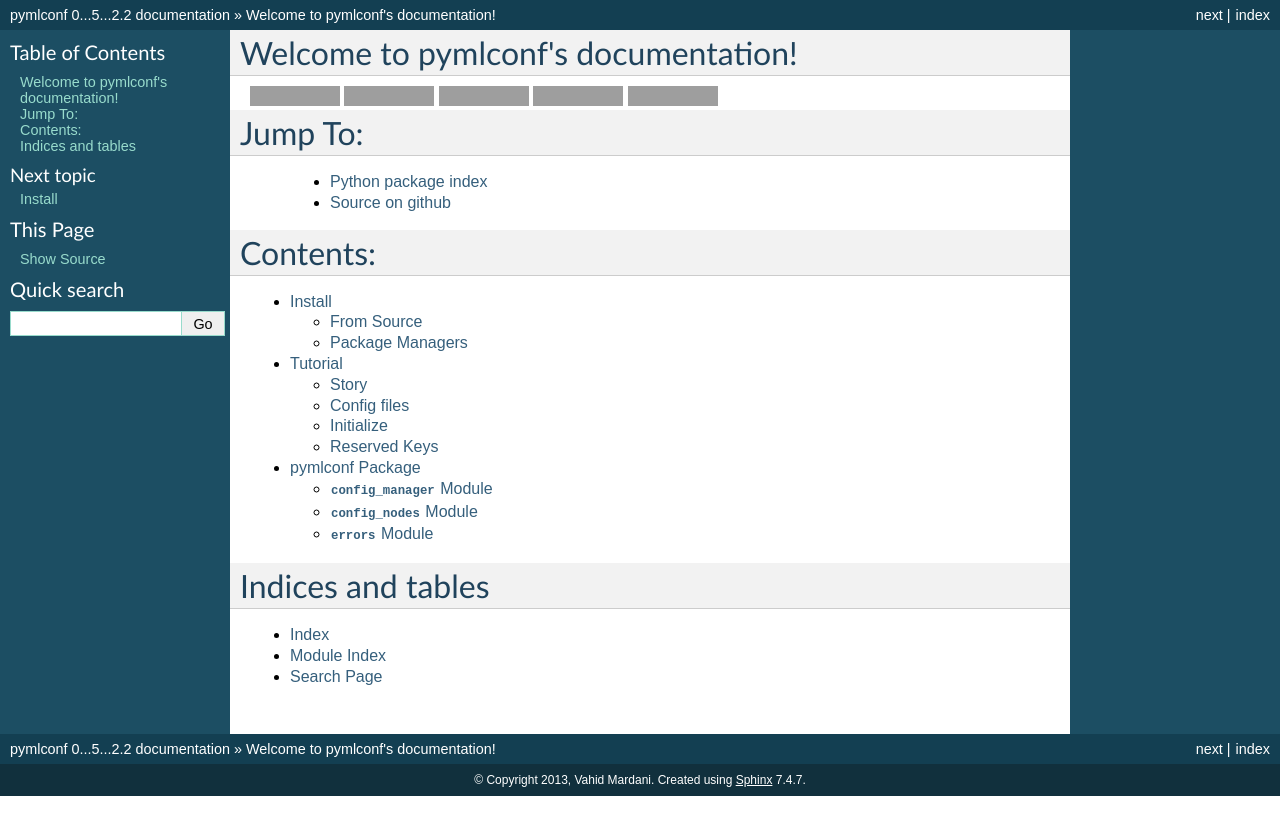
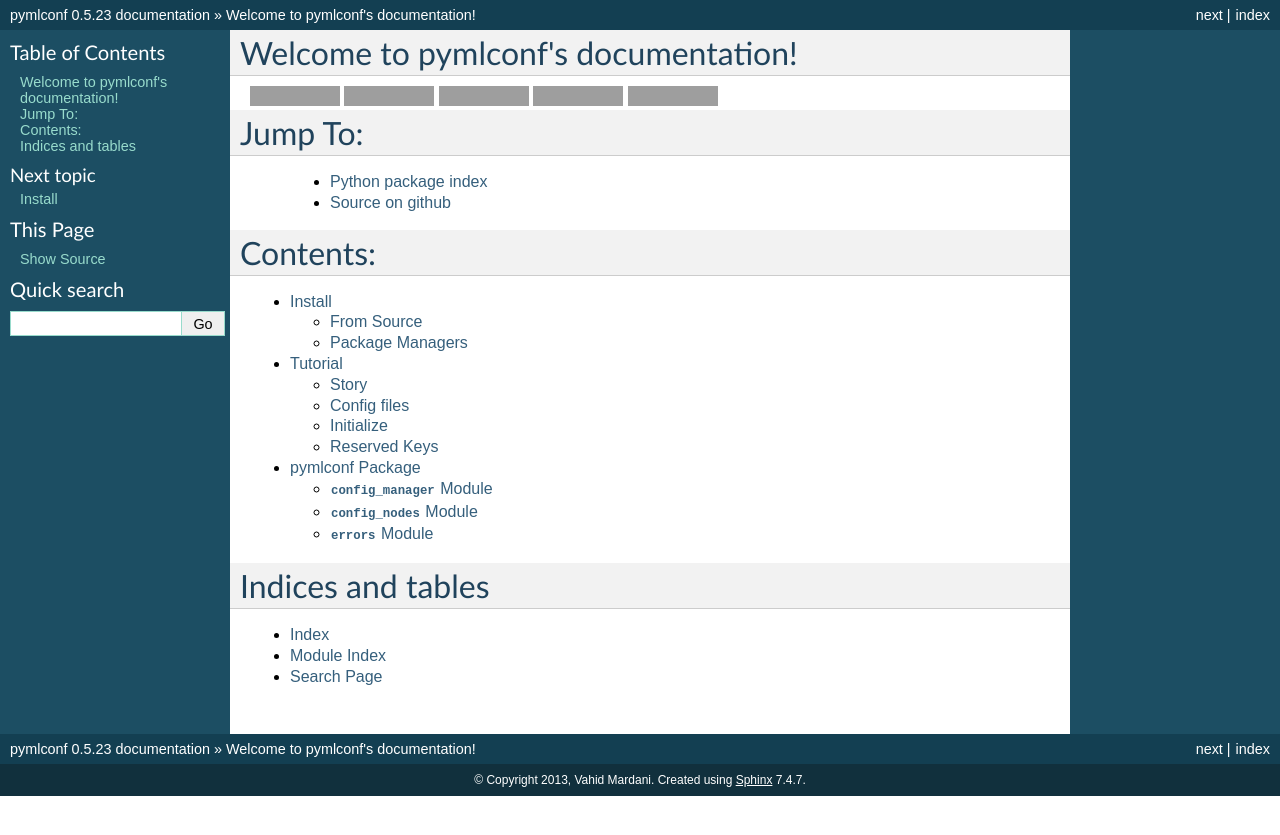
Before and after one commit to pylover/pymlconf, a Sphinx documentation site: the page built from doc/index.rst, in a window 1280 px wide, cut to the strip 0-835 px from the top of the page. Built offline with Sphinx 7.4.7, drawn with Linux system fonts in a browser that asks for light colours; grey boxes are pictures that could not be loaded.

Commit message:
v0.5.23, docs, read version from __init__.py

```diff
--- a/doc/conf.py
+++ b/doc/conf.py
@@ -13,6 +13,7 @@
 
 import sys
 import os
+import re
 sys.path.insert(0, os.path.abspath('../'))
 # If extensions (or modules to document with autodoc) are in another directory,
 # add these directories to sys.path here. If the directory is relative to the
@@ -52,7 +53,7 @@
 #
 # The short X.Y version.
 # reading package version (same way sqlalchemy does)
-with open(os.path.join(os.path.dirname(__file__), '..', 'khayyam', '__init__.py')) as v_file:
+with open(os.path.join(os.path.dirname(__file__), '..', 'pymlconf', '__init__.py')) as v_file:
     package_version_parts = re.compile(r".*__version__ = '(.*?)'",re.S).match(v_file.read()).group(1).split('.')
 
 # The short X.Y version.
--- a/pymlconf/__init__.py
+++ b/pymlconf/__init__.py
@@ -4,7 +4,7 @@
 from pymlconf.errors import ConfigurationError, ConfigKeyError, ConfigurationMergeError
 from pymlconf.proxy import DeferredConfigManager
 
-__version__ = '0.5.22'
+__version__ = '0.5.23'
 
 __all__ = ['ConfigManager',
            'Mergable',
```
